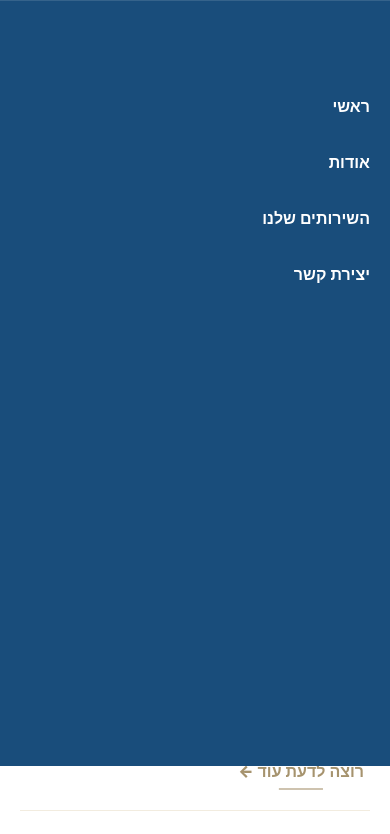
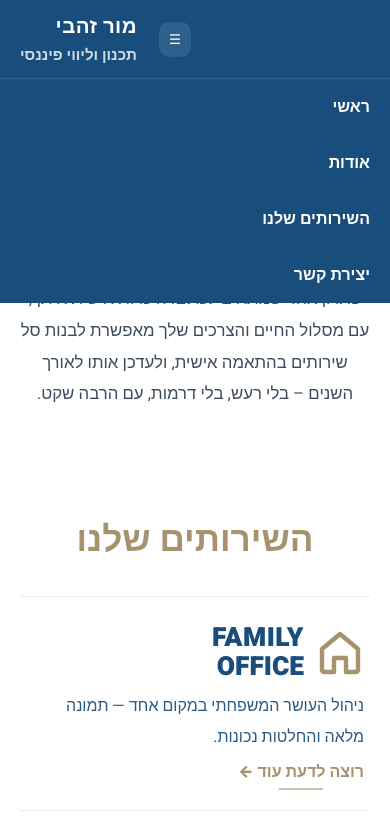
Before and after one commit to MorZehavi/MorZehavi.github.io, a plain HTML site: page index.html in a window 390 px wide. Both pictures are taken after a click on the button "פתח/סגור תפריט". Shown: the top 834 px of the page. Drawn offline with Linux system fonts and the light colour scheme.

Commit message:
Fix mobile menu behavior

```diff
--- a/assets/site.css
+++ b/assets/site.css
@@ -853,32 +853,47 @@ body.no-scroll{
     display: none !important;
   }
 
+  .header-inner{
+    justify-content: flex-end;
+  }
+
+  .header .brand{
+    order: 2;
+    margin-inline-start: 0;
+    text-align: right;
+  }
+
   .header .burger{
+    order: 1;
     display: inline-flex !important;
   }
 }
 
-/* Mobile panel as full-screen overlay (prevents "white strip" + weird widths) */
+/* Mobile panel under the header (keeps brand visible, smaller menu) */
 .mobile-panel{
-  position: fixed;
-  inset: 0;
+  position: absolute;
+  top: 100%;
+  left: 0;
+  right: 0;
   background: var(--blue);
-  z-index: 1100;
+  border-top: 1px solid rgba(255,255,255,.12);
+  z-index: 900;
 
-  /* keep header visible, panel starts under it */
-  padding-top: 78px;
+  max-height: calc(100vh - 78px);
+  overflow: auto;
+  -webkit-overflow-scrolling: touch;
 
   /* closed by default */
-  transform: translateX(-105%);
-  transition: transform .18s ease;
-
-  /* allow scroll inside menu */
-  overflow: auto;
-  -webkit-overflow-scrolling: touch;
+  transform: translateY(-8px);
+  opacity: 0;
+  pointer-events: none;
+  transition: transform .18s ease, opacity .18s ease;
 }
 
 .mobile-panel.show{
-  transform: translateX(0);
+  transform: translateY(0);
+  opacity: 1;
+  pointer-events: auto;
 }
 
 .mobile-panel a{
```
